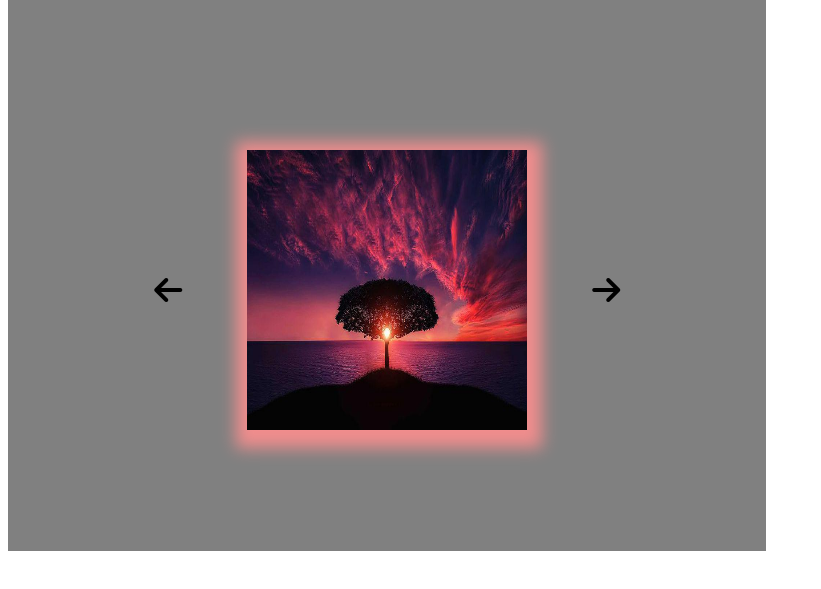
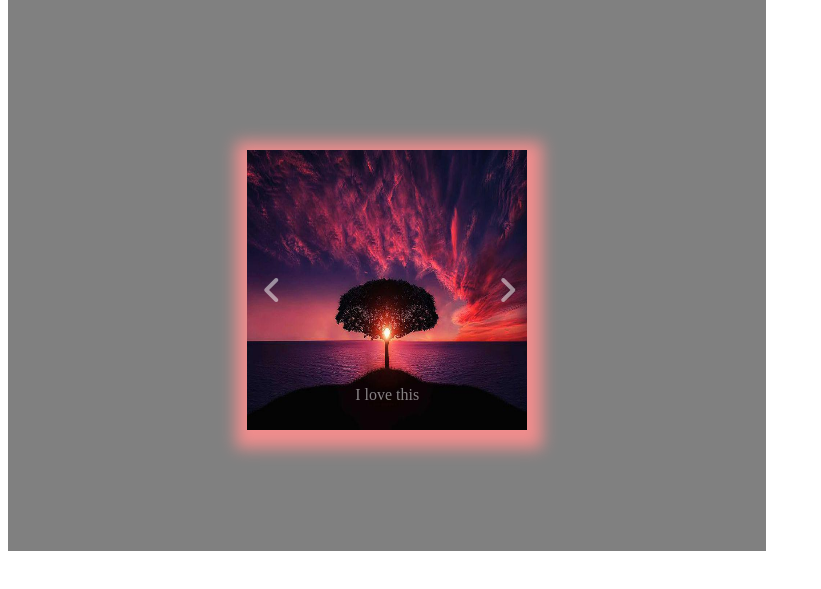
Before and after one commit to champgagan/carousal, a plain HTML site: page index.html in a window 1280 px wide. Shown: the part 97-686 px from the top of the page, without its empty margins (0-821 px from the left). Drawn offline with Linux system fonts and the light colour scheme; files whose address does not match are found by name.

Commit message:
Add files via upload

```diff
--- a/index.css
+++ b/index.css
@@ -6,6 +6,35 @@
   justify-content: center;
   height: 80vh;
   width: 60%;
+}
+
+.ontopleft {
+  position: absolute;
+  left: 70px;
+  z-index: 100;
+  background-color: transparent;
+  color: white;
+  opacity: 0.5;
+  cursor: pointer;
+}
+
+.ontopright {
+  position: absolute;
+  right: 70px;
+  z-index: 100;
+  background-color: transparent;
+  color: white;
+  opacity: 0.5;
+  cursor: pointer;
+}
+
+.ontopcaption {
+  position: absolute;
+  top: 70%;
+  z-index: 100;
+  background-color: transparent;
+  color: white;
+  opacity: 0.5;
 }
 
 .heading {
@@ -19,6 +48,7 @@
   align-items: center;
   justify-content: center;
   margin-bottom: 10px;
+  position: relative;
 }
 
 .carousalImage {
--- a/index.html
+++ b/index.html
@@ -19,7 +19,10 @@
     <div class="main" id="main">
       <div class="heading" id="heading">Image gallery</div>
       <div class="carousal">
-        <i id="leftArrow" class="fa fa-2x fa-arrow-left margin5"></i>
+        <i
+          id="leftArrow"
+          class="fa-2x fa-solid fa-angle-left margin5 ontopleft"
+        ></i>
         <div class="image-container">
           <img
             id="carousalImage"
@@ -40,7 +43,11 @@
             class="carousalImage animation"
           />
         </div>
-        <i id="rightArrow" class="fa fa-2x fa-arrow-right margin5"></i>
+        <div class="caption ontopcaption">
+          <p>I love this</p>
+          <p></p>
+        </div>
+        <i id="rightArrow" class="fa-2x fa-solid fa-angle-right ontopright"></i>
       </div>
     </div>
   </body>
```
